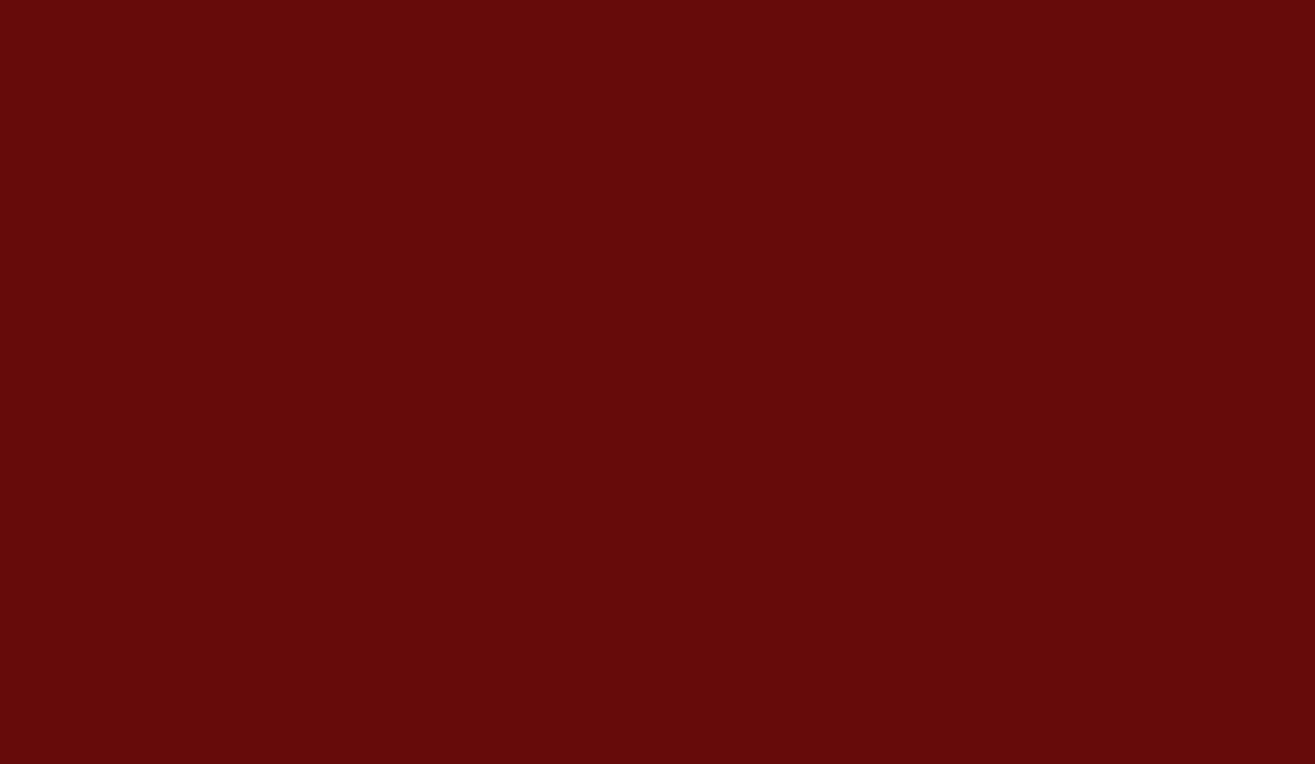
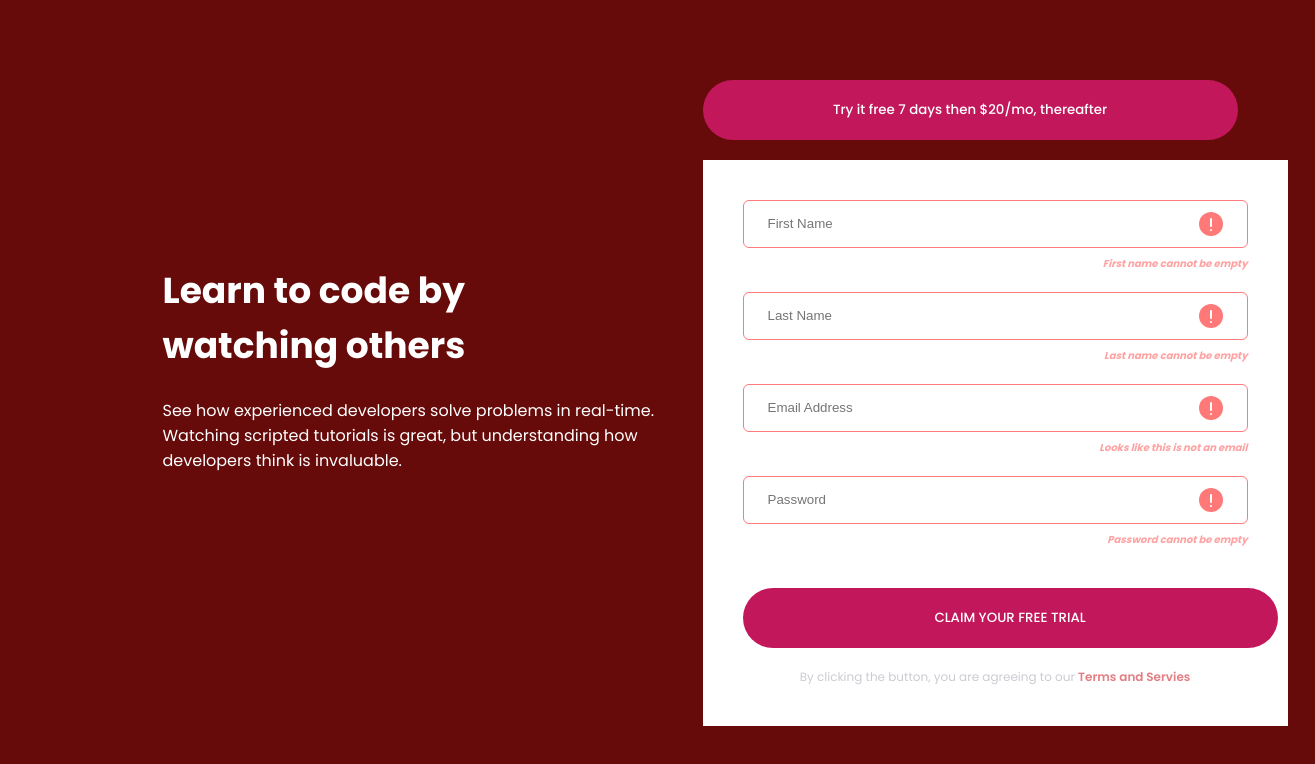
Before and after one commit to luanastephany/component-signup, a plain HTML site: page index.html in a window 1280 px wide. Shown: the whole page, 1315 px wide, since content can reach past the window. Drawn offline with Linux system fonts and the light colour scheme.

Commit message:
html da página

```diff
--- a/index.html
+++ b/index.html
@@ -5,13 +5,99 @@
   <meta charset="UTF-8">
   <meta name="viewport" content="width=device-width, initial-scale=1.0">
   <link rel="icon" type="image/png" sizes="32x32" href="./images/favicon-32x32.png">
+  <link rel="preconnect" href="https://fonts.gstatic.com">
+  <link href="https://fonts.googleapis.com/css2?family=Poppins:wght@400;500;600;700&display=swap" rel="stylesheet">
   <link rel="stylesheet" href="style.css">
 
-  <title>Frontend Mentor | Intro component with sign up form</title>
+  <title>Intro component with sign up form</title>
 </head>
 
 <body>
+  <div id="root">
 
+
+    <div class="content">
+
+      <!-- Descrição da esquerda -->
+      <div class="description">
+        <h1>Learn to code by <br />watching others</h1>
+        <p>See how experienced developers solve problems in real-time. Watching scripted tutorials is great, but
+          understanding how developers think is invaluable.</p>
+      </div>
+
+      <!-- Parte da direita -->
+      <div class="register">
+
+        <!--Botão de cima -->
+        <button class="price">
+          Try it free 7 days then $20/mo, thereafter
+        </button>
+
+        <!-- Inputs -->
+        <div class="card">
+          <div class="input-container error">
+            <div class="input">
+              <input type="text" name="" placeholder="First Name">
+              <img src="images/icon-error.svg" alt="">
+            </div>
+            <p>First name cannot be empty</p>
+          </div>
+
+          <div class="input-container error">
+            <div class="input">
+              <input type="text" name="" placeholder="Last Name">
+              <img src="images/icon-error.svg" alt="">
+            </div>
+            <p>Last name cannot be empty</p>
+          </div>
+
+          <div class="input-container error">
+            <div class="input">
+              <input type="email" name="" placeholder="Email Address">
+              <img src="images/icon-error.svg" alt="">
+            </div>
+            <p>Looks like this is not an email</p>
+          </div>
+
+          <div class="input-container error">
+            <div class="input">
+              <input type="text" name="" placeholder="Password">
+              <img src="images/icon-error.svg" alt="">
+            </div>
+            <p>Password cannot be empty</p>
+          </div>
+
+          <!-- Botão de baixo -->
+          <button class="trial">
+            Claim Your free trial
+          </button>
+
+          <p id="terms">By clicking the button, you are agreeing to our <a>Terms and Servies</a></p>
+        </div>
+
+
+
+
+
+
+
+      </div>
+
+
+
+
+
+
+
+    </div>
+
+
+
+
+
+
+
+  </div>
 
   <footer>
 
```
